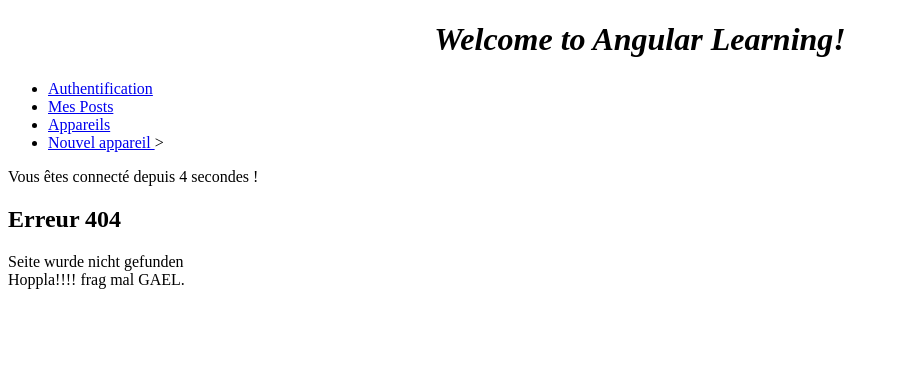
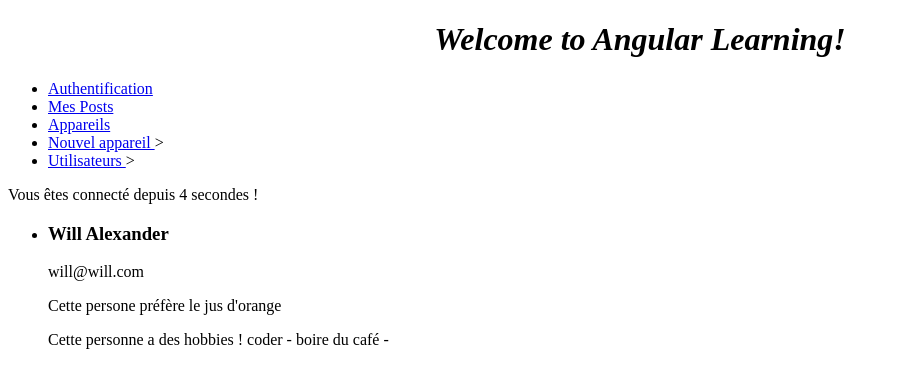
Before and after one commit to gaelBo/my_blogAngular1, an Angular app: page /users in a window 1280 px wide. Before the commit this address led to /not-found. Shown: the top 388 px of the page, without its empty margins (0-899 px from the left). Built offline with nearby package versions, Linux system fonts and the light colour scheme.

Commit message:
form: reactive methode

```diff
--- a/src/app/app.component.html
+++ b/src/app/app.component.html
@@ -14,6 +14,8 @@
               <li routerLinkActive="active"><a routerLink="posts">Mes Posts</a></li>
               <li routerLinkActive="active"><a routerLink="appareils">Appareils</a></li>
               <li routerLinkActive="active"><a routerLink="edit">Nouvel appareil </a>></li>
+              <li routerLinkActive="active"><a routerLink="users">Utilisateurs </a>></li>
+
             </ul>
       </div>
     </div>
--- /dev/null
+++ b/src/app/models/User.model.ts
@@ -0,0 +1,19 @@
+export class User {
+
+    constructor(
+      public firstName: string,
+      public lastName: string,
+      public email: string,
+      public drinkPreference: string,
+      public hobbies?: string[]
+    ) {};
+    /*
+    //user cannot have the 'const' keyword
+     user = new User('James',
+    'Smith',
+    'james@james.com',
+     'jus d\'orange',
+     ['football', 'lecture']);
+
+     */
+  }
--- /dev/null
+++ b/src/app/services/user.service.ts
@@ -0,0 +1,21 @@
+import { User } from '../models/User.model';
+import { Subject } from 'rxjs/Subject';
+
+export class UserService {
+  //private users: User[];
+  private users: User[] = [
+    new User('Will', 'Alexander', 'will@will.com', 'jus d\'orange', ['coder', 'boire du café'])
+];
+  userSubject = new Subject<User[]>();
+
+  // Subject pour émettre cet array.
+  // La méthode  emitUsers()  déclenche ce Subject
+  emitUsers() {
+    this.userSubject.next(this.users.slice());
+  }
+
+  addUser(user: User) {
+    this.users.push(user);
+    this.emitUsers();
+  }
+}
--- /dev/null
+++ b/src/app/user-list/user-list.component.html
@@ -0,0 +1,12 @@
+<ul class="list-group">
+
+    <li class="list-group-item" *ngFor="let user of users">
+      <h3>{{ user.firstName }} {{ user.lastName }}</h3>
+      <p>{{ user.email }}</p>
+      <p>Cette persone préfère le {{ user.drinkPreference }}</p>
+      <p *ngIf="user.hobbies && user.hobbies.length > 0">
+        Cette personne a des hobbies !
+        <span *ngFor="let hobby of user.hobbies">{{ hobby }} - </span>
+      </p>
+    </li>
+  </ul>
--- /dev/null
+++ b/src/app/user-list/user-list.component.ts
@@ -0,0 +1,33 @@
+import { Component, OnDestroy, OnInit } from '@angular/core';
+import { User } from '../models/User.model';
+import { Subscription } from 'rxjs/Subscription';
+import { UserService } from '../services/user.service';
+
+
+@Component({
+  selector: 'app-user-list',
+  templateUrl: './user-list.component.html',
+  styleUrls: ['./user-list.component.css']
+})
+export class UserListComponent implements OnInit {
+
+  users:User[];
+  userSubscription:Subscription;
+
+  constructor(private userService:UserService) { }
+
+  ngOnInit() {
+    this.userSubscription=this.userService.userSubject.subscribe(
+      (users:User[])=>{
+        this.users=users;
+      }
+    );
+    this.userService.emitUsers();
+  }
+
+  ngOnDestroy() {
+    this.userSubscription.unsubscribe();
+  }
+
+
+}
```
Also changed, not shown: src/app/app.module.ts (+9 -2 lines), src/app/user-list/user-list.component.css (added), 1 other file (tests, documents, lock files or other folders).
